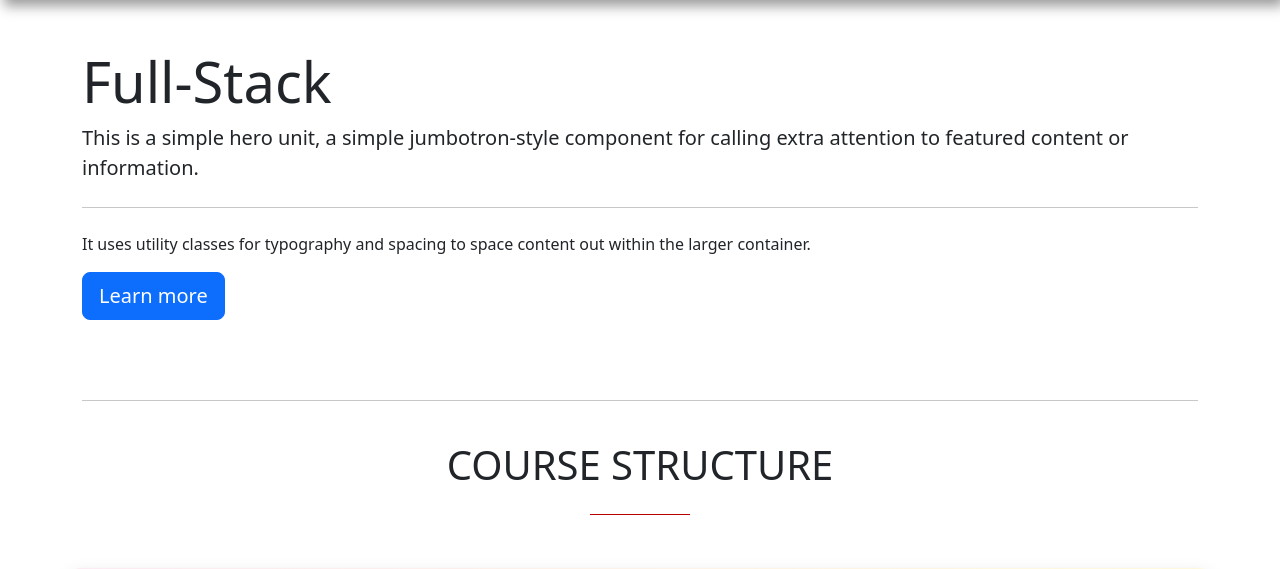
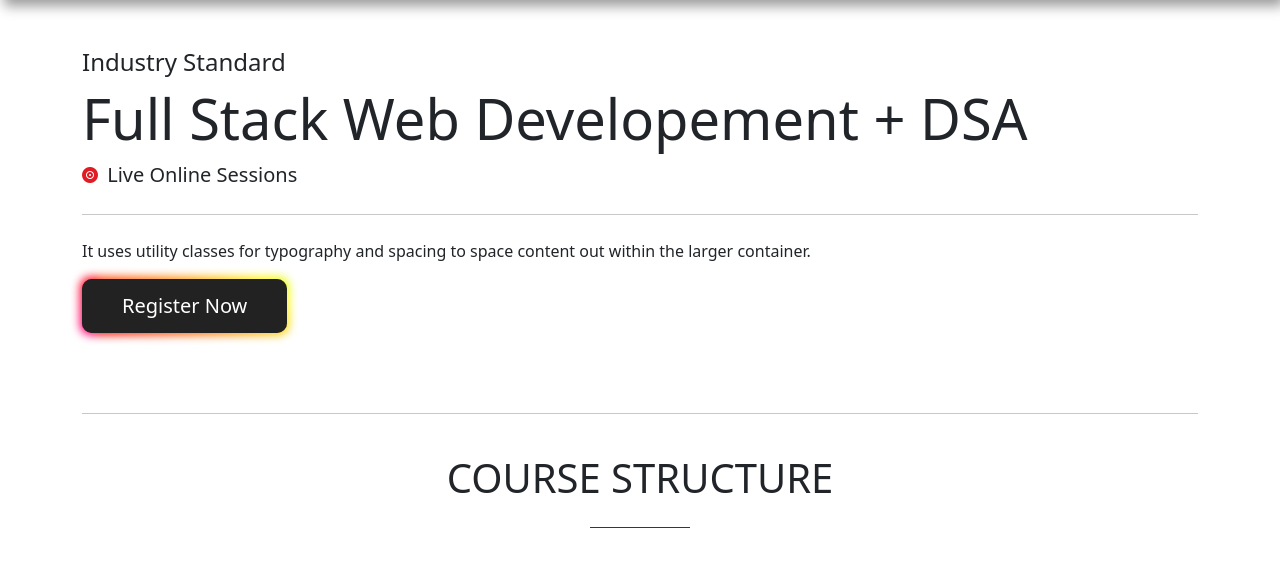
Before and after one commit to tharanesh14/full-stack-course, a Django app: page / in a window 1280 px wide. Shown: the part 86-655 px from the top of the page. Run offline with Django 4.2, Linux system fonts and the light colour scheme.

Commit message:
Footer Content  Changed

```diff
--- a/static/index.css
+++ b/static/index.css
@@ -109,3 +109,73 @@
     margin-left: -50px;
     background-color: #b80000;
   }
+
+
+
+/* CSS */
+.button-85 {
+  padding: 0.6em 2em;
+  border: none;
+  outline: none;
+  color: rgb(255, 255, 255);
+  background: #111;
+  cursor: pointer;
+  position: relative;
+  z-index: 0;
+  border-radius: 10px;
+  user-select: none;
+  -webkit-user-select: none;
+  touch-action: manipulation;
+}
+
+.button-85:before {
+  content: "";
+  background: linear-gradient(
+    45deg,
+    #ff0000,
+    #ff7300,
+    #fffb00,
+    #48ff00,
+    #00ffd5,
+    #002bff,
+    #7a00ff,
+    #ff00c8,
+    #ff0000
+  );
+  position: absolute;
+  top: -2px;
+  left: -2px;
+  background-size: 400%;
+  z-index: -1;
+  filter: blur(5px);
+  -webkit-filter: blur(5px);
+  width: calc(100% + 4px);
+  height: calc(100% + 4px);
+  animation: glowing-button-85 20s linear infinite;
+  transition: opacity 0.3s ease-in-out;
+  border-radius: 10px;
+}
+
+@keyframes glowing-button-85 {
+  0% {
+    background-position: 0 0;
+  }
+  50% {
+    background-position: 400% 0;
+  }
+  100% {
+    background-position: 0 0;
+  }
+}
+
+.button-85:after {
+  z-index: -1;
+  content: "";
+  position: absolute;
+  width: 100%;
+  height: 100%;
+  background: #222;
+  left: 0;
+  top: 0;
+  border-radius: 10px;
+}
--- a/template/base.html
+++ b/template/base.html
@@ -7,17 +7,20 @@
     <meta name="viewport" content="width=device-width, initial-scale=1.0">
     <link href="https://cdn.jsdelivr.net/npm/bootstrap@5.3.2/dist/css/bootstrap.min.css" rel="stylesheet">
     <script src="https://cdn.jsdelivr.net/npm/bootstrap@5.3.2/dist/js/bootstrap.bundle.min.js"></script>
-    <link rel="stylesheet" href="https://cdnjs.cloudflare.com/ajax/libs/font-awesome/6.5.1/css/all.min.css" integrity="sha512-DTOQO9RWCH3ppGqcWaEA1BIZOC6xxalwEsw9c2QQeAIftl+Vegovlnee1c9QX4TctnWMn13TZye+giMm8e2LwA==" crossorigin="anonymous" referrerpolicy="no-referrer" />
+    <link rel="stylesheet" href="https://cdnjs.cloudflare.com/ajax/libs/font-awesome/6.5.1/css/all.min.css"
+        integrity="sha512-DTOQO9RWCH3ppGqcWaEA1BIZOC6xxalwEsw9c2QQeAIftl+Vegovlnee1c9QX4TctnWMn13TZye+giMm8e2LwA=="
+        crossorigin="anonymous" referrerpolicy="no-referrer" />
     <link rel="stylesheet" href="{% static 'index.css' %}">
     <title>Be Tech | Full-Stack Course</title>
     <style>
         .card:hover {
-    background-color: lightgray;
-    cursor: pointer;
-    transform: scale(1.05); /* Adjust the scale factor as needed */
-    transition: transform 0.3s ease; /* Add a smooth transition effect */
-}
-
+            background-color: lightgray;
+            cursor: pointer;
+            transform: scale(1.05);
+            /* Adjust the scale factor as needed */
+            transition: transform 0.3s ease;
+            /* Add a smooth transition effect */
+        }
     </style>
 </head>
 
@@ -67,98 +70,37 @@
 
     <br class="my-5">
     <!-- Footer -->
-    <footer class="text-center text-lg-start text-dark " style="background: linear-gradient(to right, rgba(237, 154, 194, 0.5), rgba(249, 225, 86, 0.5));">
-        <!-- Section: Social media -->
-        <section class="d-flex justify-content-between p-4 text-white" style="background-color: #424242">
-            <!-- Left -->
-            <div class="me-5">
-                <span>Get connected with us on social networks:</span>
-            </div>
-            <!-- Left -->
-
-            <!-- Right -->
-            <div>
-                <a href="" class="text-white me-4">
-                    <i class="fab fa-facebook-f"></i>
-                </a>
-                <a href="" class="text-white me-4">
-                    <i class="fab fa-twitter"></i>
-                </a>
-                <a href="" class="text-white me-4">
-                    <i class="fab fa-google"></i>
-                </a>
-                <a href="" class="text-white me-4">
-                    <i class="fab fa-instagram"></i>
-                </a>
-                <a href="" class="text-white me-4">
-                    <i class="fab fa-linkedin"></i>
-                </a>
-                <a href="" class="text-white me-4">
-                    <i class="fab fa-github"></i>
-                </a>
-            </div>
-            <!-- Right -->
-        </section>
-        <!-- Section: Social media -->
+    <footer class="text-center text-lg-start text-dark "
+        style="background: linear-gradient(to right, rgba(237, 154, 194, 0.5), rgba(249, 225, 86, 0.5));">
 
         <!-- Section: Links  -->
-        <section class="">
+        <section class="py-3">
             <div class="container text-center text-md-start mt-5">
                 <!-- Grid row -->
                 <div class="row mt-3">
                     <!-- Grid column -->
                     <div class="col-md-3 col-lg-4 col-xl-3 mx-auto mb-4">
                         <!-- Content -->
-                        <h6 class="text-uppercase fw-bold">Company name</h6>
+                        <h6 class="text-uppercase fw-bold">BE TECH</h6>
                         <hr class="mb-4 mt-0 d-inline-block mx-auto"
                             style="width: 60px; background-color: #7c4dff; height: 2px" />
                         <p>
-                            Here you can use rows and columns to organize your footer
-                            content. Lorem ipsum dolor sit amet, consectetur adipisicing
-                            elit.
+                            Welcome to Be Tech, a dynamic team of three skilled enthusiastic fresher's specializing in full-stack
+                            web development and data analytics. With our expertise and dedication, we deliver tailored
+                            solutions to enhance your online presence and leverage data insights for informed
+                            decision-making. Let's build your digital future together.
                         </p>
                     </div>
                     <!-- Grid column -->
-
-                    <!-- Grid column -->
-                    <div class="col-md-2 col-lg-2 col-xl-2 mx-auto mb-4">
+                    <div class="col-md-4 col-lg-3 col-xl-3 mx-auto mb-md-0 mb-4">
                         <!-- Links -->
-                        <h6 class="text-uppercase fw-bold">Products</h6>
+                        <h6 class="text-uppercase fw-bold">Social Network</h6>
                         <hr class="mb-4 mt-0 d-inline-block mx-auto"
                             style="width: 60px; background-color: #7c4dff; height: 2px" />
-                        <p>
-                            <a href="#!" class="text-dark">MDBootstrap</a>
-                        </p>
-                        <p>
-                            <a href="#!" class="text-dark">MDWordPress</a>
-                        </p>
-                        <p>
-                            <a href="#!" class="text-dark">BrandFlow</a>
-                        </p>
-                        <p>
-                            <a href="#!" class="text-dark">Bootstrap Angular</a>
-                        </p>
-                    </div>
-                    <!-- Grid column -->
-
-                    <!-- Grid column -->
-                    <div class="col-md-3 col-lg-2 col-xl-2 mx-auto mb-4">
-                        <!-- Links -->
-                        <h6 class="text-uppercase fw-bold">Useful links</h6>
-                        <hr class="mb-4 mt-0 d-inline-block mx-auto"
-                            style="width: 60px; background-color: #7c4dff; height: 2px" />
-                        <p>
-                            <a href="#!" class="text-dark">Your Account</a>
-                        </p>
-                        <p>
-                            <a href="#!" class="text-dark">Become an Affiliate</a>
-                        </p>
-                        <p>
-                            <a href="#!" class="text-dark">Shipping Rates</a>
-                        </p>
-                        <p>
-                            <a href="#!" class="text-dark">Help</a>
-                        </p>
+                        <p><i class="fas fa-location-dot mr-3"></i> Coimbatore, Tamil Nadu, India</p>
+                        <p><i class="fas fa-phone mr-3"></i> +91 9952364055 <br>
+                            &nbsp; &nbsp; &nbsp;+91 7904211932 <br>
+                            &nbsp; &nbsp; &nbsp;+91 6374687787</p>
                     </div>
                     <!-- Grid column -->
 
@@ -168,10 +110,9 @@
                         <h6 class="text-uppercase fw-bold">Contact</h6>
                         <hr class="mb-4 mt-0 d-inline-block mx-auto"
                             style="width: 60px; background-color: #7c4dff; height: 2px" />
-                        <p><i class="fas fa-home mr-3"></i> New York, NY 10012, US</p>
-                        <p><i class="fas fa-envelope mr-3"></i> info@example.com</p>
-                        <p><i class="fas fa-phone mr-3"></i> + 01 234 567 88</p>
-                        <p><i class="fas fa-print mr-3"></i> + 01 234 567 89</p>
+
+                        <p><i class="fas fa-envelope mr-3"></i> betech.91214@gmail.com</p>
+                        <p href="https://www.instagram.com/be_tech_3/"><i class="fa-brands fa-instagram"></i><a href="https://www.instagram.com/be_tech_3/"></a> @be_tech_3</p>
                     </div>
                     <!-- Grid column -->
                 </div>
@@ -182,8 +123,7 @@
 
         <!-- Copyright -->
         <div class="text-center p-3" style="background-color: rgba(0, 0, 0, 0.2)">
-            © 2020 Copyright:
-            <a class="text-dark" href="https://mdbootstrap.com/">MDBootstrap.com</a>
+            <a class="text-dark lead" href="https://full-stack-course-be-tech.vercel.app/">Stay Inspired</a>
         </div>
         <!-- Copyright -->
     </footer>
--- a/template/course_content.html
+++ b/template/course_content.html
@@ -4,13 +4,18 @@
 {% block content %}
 <div class="container py-5">
   <div class="jumbotron">
-        <h1 class="display-4">Full-Stack</h1>
-        <p class="lead">This is a simple hero unit, a simple jumbotron-style component for calling extra attention
-            to featured content or information.</p>
+    <h4 class="">Industry Standard</h4>
+    <h1 class="display-4">Full Stack Web Developement + DSA</h1>
+    <span style="display: inline-block;">
+      <i class="fa-solid fa-record-vinyl " style="vertical-align: middle; color: #e01b24;"></i>
+      <p class="lead mb-0" style="display: inline; vertical-align: middle; margin-left: 5px;">Live Online Sessions</p>
+  </span>
+
     <hr class="my-4">
     <p>It uses utility classes for typography and spacing to space content out within the larger container.</p>
     <p class="lead">
-            <a class="btn btn-primary btn-lg" href="#" role="button">Learn more</a>
+      <a class="button-85 btn btn-primary btn-lg" id="rrr" href="https://docs.google.com/forms/d/e/1FAIpQLSf5w5-S-4Fjhce2ML4X_xx_XSL7clI8XIumdx1NENnjiaO6eQ/viewform?usp=sf_link" role="button">Register Now</a>
+      <!-- <button class="button-85" role="button">Button 85</button> -->
     </p>
   </div>
 </div>
@@ -30,7 +35,8 @@
   <div class="container">
     <div class="row">
       <!-- HTML -->
-            <div class="col-xl-3 col-md-6 mb-4 " type="button" class="btn btn-primary" data-bs-toggle="modal" data-bs-target="#html">
+      <div class="col-xl-3 col-md-6 mb-4 " type="button" class="btn btn-primary" data-bs-toggle="modal"
+        data-bs-target="#html">
         <div class="card border-0 shadow pt-4" style="align-items: center;">
           <img src="{% static 'html.png' %}" style="width: 100px;" class="card-img-top" alt="...">
           <div class="card-body text-center">
@@ -39,12 +45,12 @@
           </div>
         </div>
       </div>
-            <div class="modal" id="html" >
-                <div class="modal-dialog " >
-                  <div class="modal-content" >
+      <div class="modal" id="html">
+        <div class="modal-dialog ">
+          <div class="modal-content">
 
             <!-- Modal Header -->
-                    <div class="modal-header header" >
+            <div class="modal-header header">
               <h4 class="modal-title">HTML</h4>
               <button type="button" class="btn-close" data-bs-dismiss="modal"></button>
             </div>
@@ -53,11 +59,21 @@
             <div class="modal-body">
               <br>
               Modal body..
-                      Lorem ipsum dolor sit, amet consectetur adipisicing elit. Voluptas, nobis, natus quaerat rem facere sapiente eius earum modi architecto omnis repudiandae quidem, esse velit deleniti temporibus nisi repellendus ullam ut?
-                      Lorem ipsum dolor sit amet consectetur adipisicing elit. Laboriosam maiores iure molestiae ducimus quis quos excepturi nulla natus nobis? Magni inventore sit quisquam accusantium, cupiditate odit aut quod tenetur voluptas.
-                      Lorem ipsum dolor sit amet consectetur adipisicing elit. Sit hic quisquam tenetur reiciendis inventore ipsa impedit architecto corporis, deleniti fuga, soluta laudantium. Ea excepturi a omnis, laborum porro ab cum.
-                      Lorem, ipsum dolor sit amet consectetur adipisicing elit. Ea fugit, expedita odit repudiandae accusantium nostrum illum quo laborum quos nisi deleniti voluptatibus iure vitae laboriosam, molestias, dolor consectetur! Qui, corporis.
-                      Lorem ipsum dolor sit amet consectetur adipisicing elit. Accusamus maiores laboriosam vitae ullam dicta. Sit, repellat praesentium. Fugit minima quod cumque deserunt odio est et! Iste distinctio perspiciatis autem totam?
+              Lorem ipsum dolor sit, amet consectetur adipisicing elit. Voluptas, nobis, natus quaerat rem facere
+              sapiente eius earum modi architecto omnis repudiandae quidem, esse velit deleniti temporibus nisi
+              repellendus ullam ut?
+              Lorem ipsum dolor sit amet consectetur adipisicing elit. Laboriosam maiores iure molestiae ducimus quis
+              quos excepturi nulla natus nobis? Magni inventore sit quisquam accusantium, cupiditate odit aut quod
+              tenetur voluptas.
+              Lorem ipsum dolor sit amet consectetur adipisicing elit. Sit hic quisquam tenetur reiciendis inventore
+              ipsa impedit architecto corporis, deleniti fuga, soluta laudantium. Ea excepturi a omnis, laborum porro ab
+              cum.
+              Lorem, ipsum dolor sit amet consectetur adipisicing elit. Ea fugit, expedita odit repudiandae accusantium
+              nostrum illum quo laborum quos nisi deleniti voluptatibus iure vitae laboriosam, molestias, dolor
+              consectetur! Qui, corporis.
+              Lorem ipsum dolor sit amet consectetur adipisicing elit. Accusamus maiores laboriosam vitae ullam dicta.
+              Sit, repellat praesentium. Fugit minima quod cumque deserunt odio est et! Iste distinctio perspiciatis
+              autem totam?
             </div>
 
 
@@ -71,7 +87,8 @@
       </div>
 
       <!-- CSS -->
-            <div class="col-xl-3 col-md-6 mb-4" type="button" class="btn btn-primary" data-bs-toggle="modal" data-bs-target="#css">
+      <div class="col-xl-3 col-md-6 mb-4" type="button" class="btn btn-primary" data-bs-toggle="modal"
+        data-bs-target="#css">
         <div class="card border-0 shadow pt-4" style="align-items: center; height: 100%;">
           <img src="{% static 'css.png' %}" style="width: 100px;" class="card-img-top" alt="...">
           <div class="card-body text-center">
@@ -80,12 +97,12 @@
           </div>
         </div>
       </div>
-            <div class="modal" id="css" >
-                <div class="modal-dialog " >
-                  <div class="modal-content" >
+      <div class="modal" id="css">
+        <div class="modal-dialog ">
+          <div class="modal-content">
 
             <!-- Modal Header -->
-                    <div class="modal-header header" >
+            <div class="modal-header header">
               <h4 class="modal-title">CSS</h4>
               <button type="button" class="btn-close" data-bs-dismiss="modal"></button>
             </div>
@@ -108,7 +125,8 @@
 
 
       <!-- BootStrap -->
-            <div class="col-xl-3 col-md-6 mb-4" type="button" class="btn btn-primary" data-bs-toggle="modal" data-bs-target="#bootstrap">
+      <div class="col-xl-3 col-md-6 mb-4" type="button" class="btn btn-primary" data-bs-toggle="modal"
+        data-bs-target="#bootstrap">
         <div class="card border-0 shadow pt-4" style="align-items: center; height: 100%;">
           <img src="{% static 'bootstrap.png' %}" style="width: 100px;" class="card-img-top" alt="...">
           <div class="card-body text-center">
@@ -118,12 +136,12 @@
         </div>
       </div>
 
-            <div class="modal" id="bootstrap" >
-                <div class="modal-dialog " >
-                  <div class="modal-content" >
+      <div class="modal" id="bootstrap">
+        <div class="modal-dialog ">
+          <div class="modal-content">
 
             <!-- Modal Header -->
-                    <div class="modal-header header" >
+            <div class="modal-header header">
               <h4 class="modal-title">Bootstrap</h4>
               <button type="button" class="btn-close" data-bs-dismiss="modal"></button>
             </div>
@@ -146,7 +164,8 @@
 
 
       <!-- JS -->
-            <div class="col-xl-3 col-md-6 mb-4" type="button" class="btn btn-primary" data-bs-toggle="modal" data-bs-target="#js">
+      <div class="col-xl-3 col-md-6 mb-4" type="button" class="btn btn-primary" data-bs-toggle="modal"
+        data-bs-target="#js">
         <div class="card border-0 shadow pt-4" style="align-items: center; height: 100%;">
           <img src="{% static 'js.png' %}" style="width: 100px;" class="card-img-top" alt="...">
           <div class="card-body text-center">
@@ -156,12 +175,12 @@
         </div>
       </div>
 
-            <div class="modal" id="js" >
-                <div class="modal-dialog " >
-                  <div class="modal-content" >
+      <div class="modal" id="js">
+        <div class="modal-dialog ">
+          <div class="modal-content">
 
             <!-- Modal Header -->
-                    <div class="modal-header header" >
+            <div class="modal-header header">
               <h4 class="modal-title">Java Script</h4>
               <button type="button" class="btn-close" data-bs-dismiss="modal"></button>
             </div>
@@ -198,7 +217,8 @@
   <div class="container">
     <div class="row">
       <!-- MySQL -->
-            <div class="col-xl-3 col-md-6 mb-4" type="button" class="btn btn-primary" data-bs-toggle="modal" data-bs-target="#MySQL">
+      <div class="col-xl-3 col-md-6 mb-4" type="button" class="btn btn-primary" data-bs-toggle="modal"
+        data-bs-target="#MySQL">
         <div class="card border-0 shadow pt-4" style="align-items: center; height: 100%;">
           <img src="{% static 'mysql.png' %}" style="width: 220px;" class="card-img-top" alt="...">
           <div class="card-body text-center ">
@@ -207,12 +227,12 @@
           </div>
         </div>
       </div>
-            <div class="modal" id="MySQL" >
-                <div class="modal-dialog " >
-                  <div class="modal-content" >
+      <div class="modal" id="MySQL">
+        <div class="modal-dialog ">
+          <div class="modal-content">
 
             <!-- Modal Header -->
-                    <div class="modal-header header" >
+            <div class="modal-header header">
               <h4 class="modal-title">MySQL</h4>
               <button type="button" class="btn-close" data-bs-dismiss="modal"></button>
             </div>
@@ -234,7 +254,8 @@
       </div>
 
       <!-- MongoDB -->
-            <div class="col-xl-3 col-md-6 mb-4" type="button" class="btn btn-primary" data-bs-toggle="modal" data-bs-target="#MongoDB">
+      <div class="col-xl-3 col-md-6 mb-4" type="button" class="btn btn-primary" data-bs-toggle="modal"
+        data-bs-target="#MongoDB">
         <div class="card border-0 shadow pt-4" style="align-items: center; height: 100%;">
           <img src="{% static 'mongodb.png' %}" style="width: 150px;" class="card-img-top" alt="...">
           <div class="card-body text-center ">
@@ -243,12 +264,12 @@
           </div>
         </div>
       </div>
-            <div class="modal" id="MongoDB" >
-                <div class="modal-dialog" >
-                  <div class="modal-content" >
+      <div class="modal" id="MongoDB">
+        <div class="modal-dialog">
+          <div class="modal-content">
 
             <!-- Modal Header -->
-                    <div class="modal-header header" >
+            <div class="modal-header header">
               <h4 class="modal-title">Mongo DB</h4>
               <button type="button" class="btn-close" data-bs-dismiss="modal"></button>
             </div>
@@ -271,7 +292,8 @@
 
 
       <!-- ReactJS -->
-            <div class="col-xl-3 col-md-6 mb-4" type="button" class="btn btn-primary" data-bs-toggle="modal" data-bs-target="#ReactJS">
+      <div class="col-xl-3 col-md-6 mb-4" type="button" class="btn btn-primary" data-bs-toggle="modal"
+        data-bs-target="#ReactJS">
         <div class="card border-0 shadow pt-4" style="align-items: center; height: 100%;">
           <img src="{% static 'react.png' %}" style="width: 100px;" class="card-img-top" alt="...">
           <div class="card-body text-center ">
@@ -281,12 +303,12 @@
         </div>
       </div>
 
-            <div class="modal" id="ReactJS" >
-                <div class="modal-dialog " >
-                  <div class="modal-content" >
+      <div class="modal" id="ReactJS">
+        <div class="modal-dialog ">
+          <div class="modal-content">
 
             <!-- Modal Header -->
-                    <div class="modal-header header" >
+            <div class="modal-header header">
               <h4 class="modal-title">React JS</h4>
               <button type="button" class="btn-close" data-bs-dismiss="modal"></button>
             </div>
@@ -309,7 +331,8 @@
 
 
       <!-- Basic_DSA -->
-            <div class="col-xl-3 col-md-6 mb-4" type="button" class="btn btn-primary" data-bs-toggle="modal" data-bs-target="#Basic_DSA">
+      <div class="col-xl-3 col-md-6 mb-4" type="button" class="btn btn-primary" data-bs-toggle="modal"
+        data-bs-target="#Basic_DSA">
         <div class="card border-0 shadow pt-4" style="align-items: center; height: 100%;">
           <img src="{% static 'dsa.png' %}" style="width: 110px;" class="card-img-top" alt="...">
           <div class="card-body text-center ">
@@ -319,12 +342,12 @@
         </div>
       </div>
 
-            <div class="modal" id="Basic_DSA" >
-                <div class="modal-dialog " >
-                  <div class="modal-content" >
+      <div class="modal" id="Basic_DSA">
+        <div class="modal-dialog ">
+          <div class="modal-content">
 
             <!-- Modal Header -->
-                    <div class="modal-header header" >
+            <div class="modal-header header">
               <h4 class="modal-title">Basic DSA</h4>
               <button type="button" class="btn-close" data-bs-dismiss="modal"></button>
             </div>
@@ -353,7 +376,7 @@
 </div>
 
 
-<div class="container my-5 p-4 " id="container_out"
+<div class="container my-5 p-4" id="container_out"
   style="border-radius: 10px; box-shadow: rgba(0, 0, 0, 0.19) 0px 10px 20px, rgba(0, 0, 0, 0.23) 0px 6px 6px; text-align: center;">
   <h1 style="width: auto; display: inline-block;">Level 2</h1><br>
   <h4 style="width: auto; display: inline-block;" class="text-black-50 mb-4">Choose any</h4>
```
Lines whose indentation alone changed are shown as unchanged.
